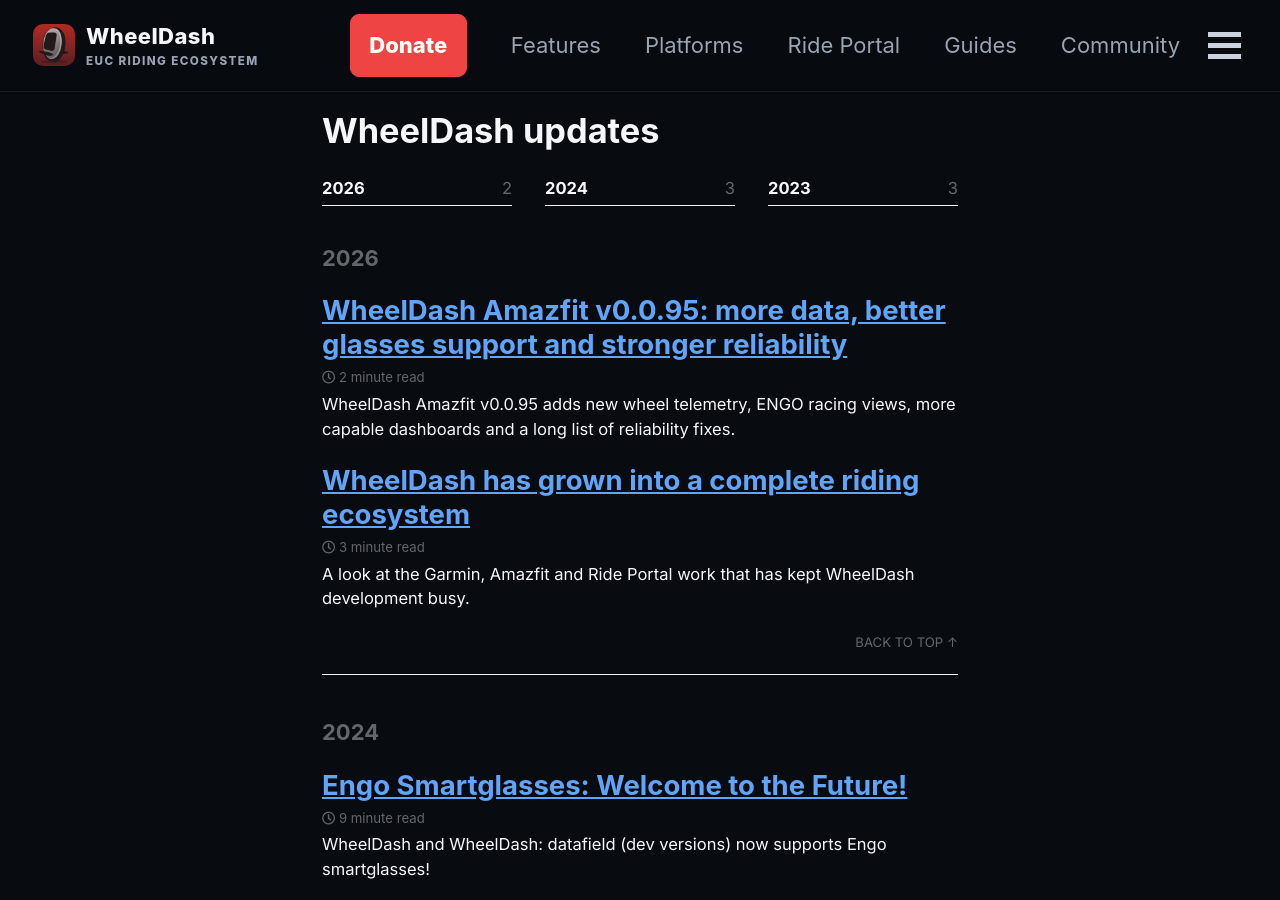
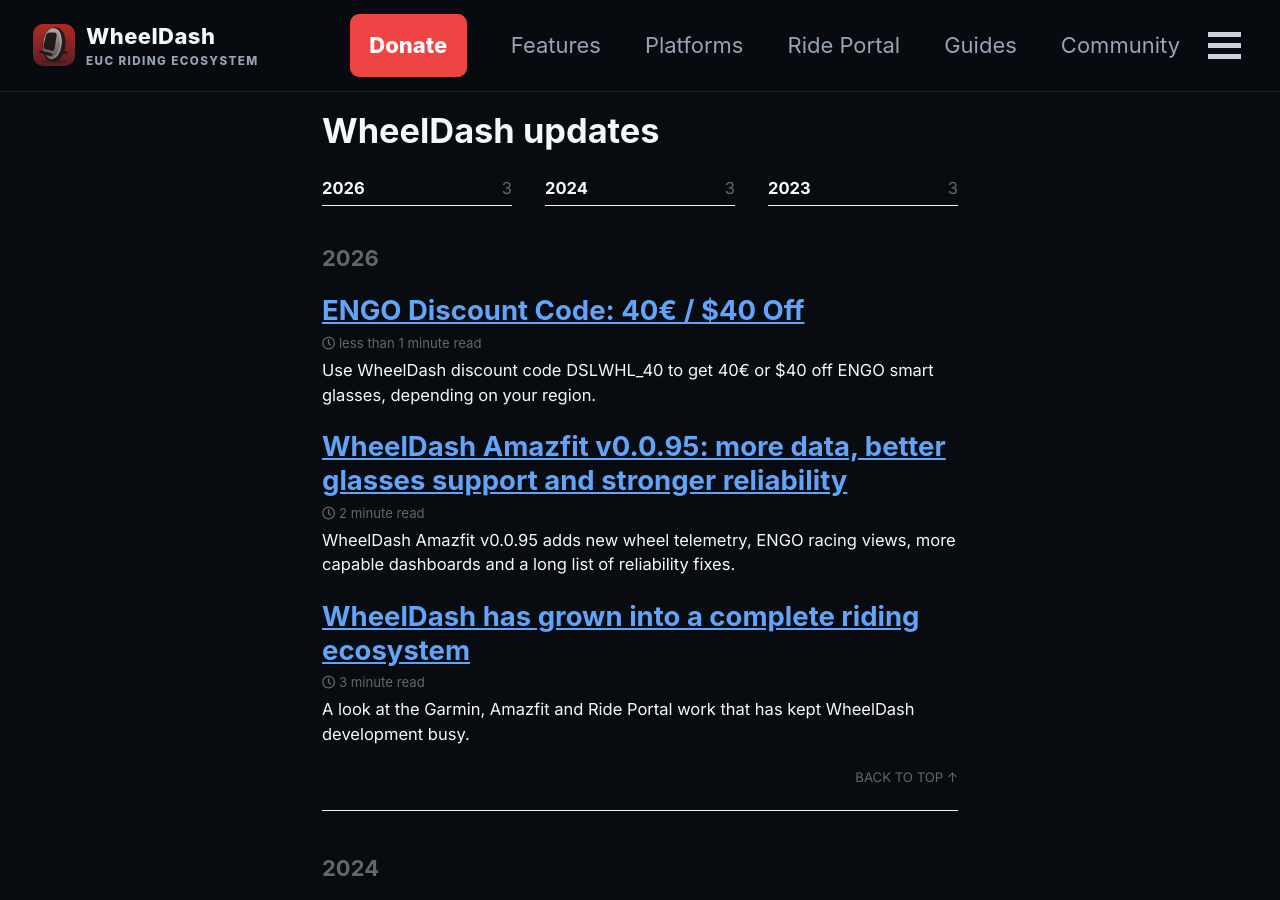
Before and after one commit to blkfribourg/blkfribourg.github.io, a Jekyll site: the page built from _pages/blog.md, in a window 1280 px wide and 900 px high. Built offline with Jekyll 4.4.1, drawn with Linux system fonts in a browser that asks for light colours; cached includes are drawn as plain includes; some of the changed lines change nothing that is shown.

Commit message:
Engo discount code update

```diff
--- a/_pages/_posts/2024-11-05-Engo.md
+++ b/_pages/_posts/2024-11-05-Engo.md
@@ -8,8 +8,8 @@
 
 WheelDash and WheelDash: datafield (dev versions) now supports Engo smartglasses!
 
-I got a special $40 off coupon code for the EUC community : <strong>DSHWHL40</strong>
-{: .notice--info}
+**Update, September 2026:** The coupon code originally published in this article, `DSHWHL40`, no longer works. Use the current [ENGO discount code DSLWHL_40](/updates/engo-discount-code-40-off/) for **40€ or $40 off, depending on your region**.
+{: .notice--warning}
 
 <center>
 <img src="/assets/images/Engo2.png"/>
@@ -89,4 +89,4 @@
 
 This is definitely a big yes for me, and I’m convinced they will find their audience within the community: they are truly beneficial for those who want to keep an eye on their wheel's variables at all times and safely. The fact that they are very open in terms of development is also particularly interesting, as it means that many developers can contribute to adding new features to the glasses through their apps. As I write this, these glasses are compatible with WheelDash and WheelDash: datafield (dev versions) and drumroll .... EUC World !! As some of you already knows, Seba fully shares my opinion about these glasses.
 
-Finally, an important note for those considering making the leap: I asked Microoled if they could offer a special discount for the community, and here it is: a $/€40 promo code for the purchase of a pair of Engo 2 (in tinted or photochromic lenses): <strong>DSHWHL40</strong>.
+Finally, an important note for those considering making the leap: at the time this article was published, I asked Microoled if they could offer a special discount for the community, and they provided a $/€40 promo code for the purchase of a pair of Engo 2 (in tinted or photochromic lenses): <strong>DSHWHL40</strong>. That code has since been replaced; see the [current ENGO discount code](/updates/engo-discount-code-40-off/).
--- /dev/null
+++ b/_pages/_posts/2026-09-22-engo-discount-code-40-off.md
@@ -0,0 +1,27 @@
+---
+title: "ENGO Discount Code: 40€ / $40 Off"
+layout: single
+permalink: /updates/engo-discount-code-40-off/
+author: BlkFri
+date: 2026-09-22
+last_modified_at: 2026-09-22
+lang: en
+canonical_url: https://blkfribourg.github.io/updates/engo-discount-code-40-off/
+description: "Use WheelDash discount code DSLWHL_40 to get 40€ or $40 off ENGO smart glasses, depending on your region. WheelDash supports ENGO on Garmin and Amazfit."
+excerpt: "Use WheelDash discount code DSLWHL_40 to get 40€ or $40 off ENGO smart glasses, depending on your region."
+---
+
+A quick ENGO update: following a change to ENGO's affiliate system, the previous WheelDash discount code no longer works.
+
+## ENGO discount code: DSLWHL_40
+
+Use the ENGO promo code **DSLWHL_40** to get **40€ or $40 off all currently available ENGO smart-glasses models, depending on your region**.
+{: .notice--info}
+
+This is a special discount negotiated for the EUC community. Using the code also helps support WheelDash development at no extra cost to you.
+
+WheelDash supports ENGO smart glasses on both Garmin and Amazfit, displaying riding information and alerts directly in your field of view.
+
+I’m also continuing to work on the ENGO integration. ENGO 3 support is coming soon, including support for its new colour display in the Amazfit version.
+
+If you found an older ENGO coupon, please note that it may no longer work; **DSLWHL_40** is the current WheelDash ENGO discount code.
```
